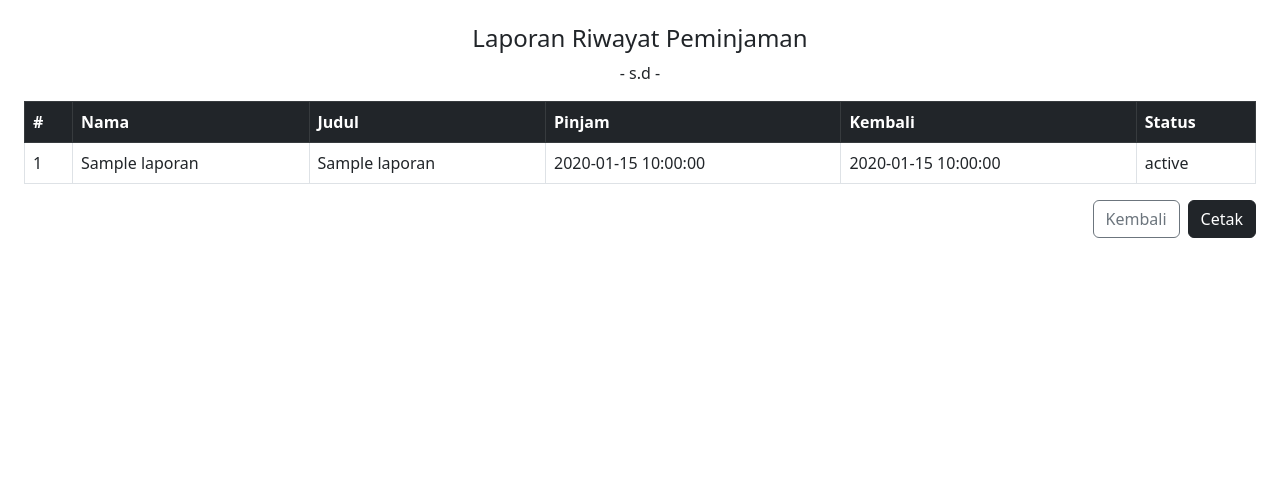
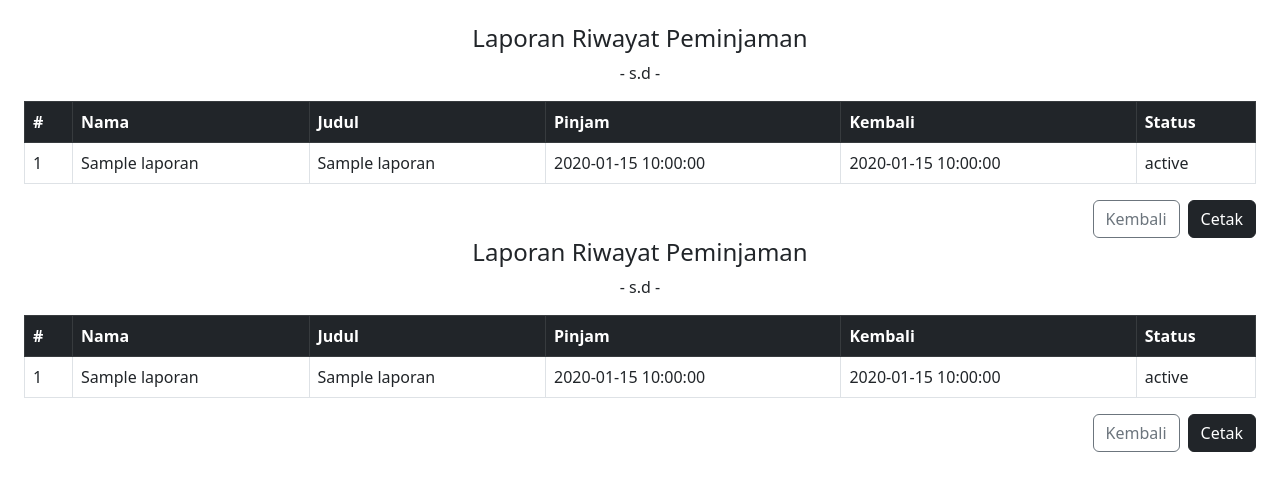
Before and after one commit to 10969adrian/IanLibrary, a CodeIgniter app: the page made by application/views/admin/laporan_print.php in a window 1280 px wide. Shown: the top 491 px of the page. Run offline with CodeIgniter, Linux system fonts and the light colour scheme; the template is opened without the code that fills it: most values are stand-ins (such as "Sample title", 1, 10 or a date in 2020).

Commit message:
Update laporan_print.php

```diff
--- a/application/views/admin/laporan_print.php
+++ b/application/views/admin/laporan_print.php
@@ -1,4 +1,82 @@
 <!DOCTYPE html>
+<html>
+
+<head>
+    <title>Laporan Peminjaman</title>
+    <link href="https://cdn.jsdelivr.net/npm/bootstrap@5.3.0/dist/css/bootstrap.min.css" rel="stylesheet">
+
+    <style>
+        @media print {
+            .no-print {
+                display: none;
+            }
+        }
+    </style>
+    <style>
+        @media print {
+            .no-print {
+                display: none !important;
+            }
+        }
+    </style>
+</head>
+
+<body class="p-4">
+
+    <?php
+    $dari = $this->input->get('dari');
+    $sampai = $this->input->get('sampai');
+    ?>
+
+    <div class="text-center mb-3">
+        <h4>Laporan Riwayat Peminjaman</h4>
+        <p>
+            <?= $dari ? $dari : '-' ?> s.d <?= $sampai ? $sampai : '-' ?>
+        </p>
+    </div>
+
+    <table class="table table-bordered">
+        <thead class="table-dark">
+            <tr>
+                <th>#</th>
+                <th>Nama</th>
+                <th>Judul</th>
+                <th>Pinjam</th>
+                <th>Kembali</th>
+                <th>Status</th>
+            </tr>
+        </thead>
+
+        <tbody>
+            <?php $no = 1;
+            foreach ($laporan as $row) { ?>
+                <tr>
+                    <td><?= $no++; ?></td>
+                    <td><?= $row['nama']; ?></td>
+                    <td><?= $row['judul']; ?></td>
+                    <td><?= $row['tanggalPeminjaman']; ?></td>
+                    <td><?= $row['tanggalPengembalian'] ?? '-' ?></td>
+                    <td><?= $row['statusPeminjaman']; ?></td>
+                </tr>
+            <?php } ?>
+        </tbody>
+    </table>
+
+    <div class="d-flex justify-content-end gap-2 mt-3 no-print">
+
+        <a href="<?= base_url('admin/peminjaman') ?>" class="btn btn-outline-secondary">
+            Kembali
+        </a>
+
+        <button onclick="window.print()" class="btn btn-dark">
+            Cetak
+        </button>
+
+    </div>
+
+</body>
+
+</html><!DOCTYPE html>
 <html>
 <head>
     <title>Laporan Peminjaman</title>
```
